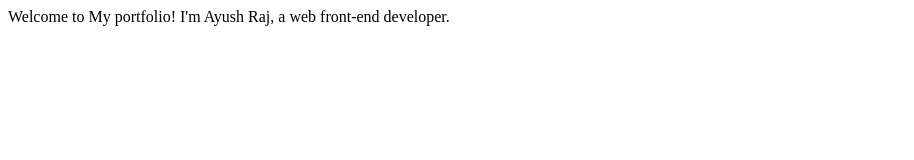
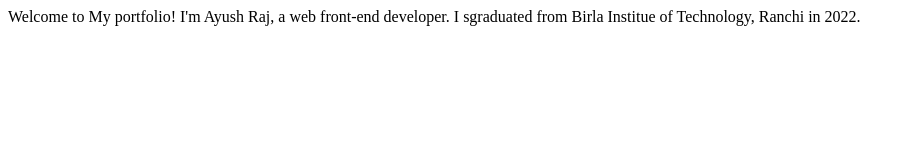
Before and after one commit to Ayush-1315/Ayush-portfolio, a plain HTML site: page index.html in a window 1280 px wide. Shown: the whole page, without its empty margins (0-914 px from the left). Drawn offline with Linux system fonts and the light colour scheme.

Commit message:
docs: updated index.html

```diff
--- a/index.html
+++ b/index.html
@@ -7,6 +7,6 @@
     <title>Document</title>
 </head>
 <body>
-    Welcome to My portfolio! I'm Ayush Raj, a web front-end developer.
+    Welcome to My portfolio! I'm Ayush Raj, a web front-end developer. I sgraduated from Birla Institue of Technology, Ranchi in 2022.
 </body>
 </html>
```
